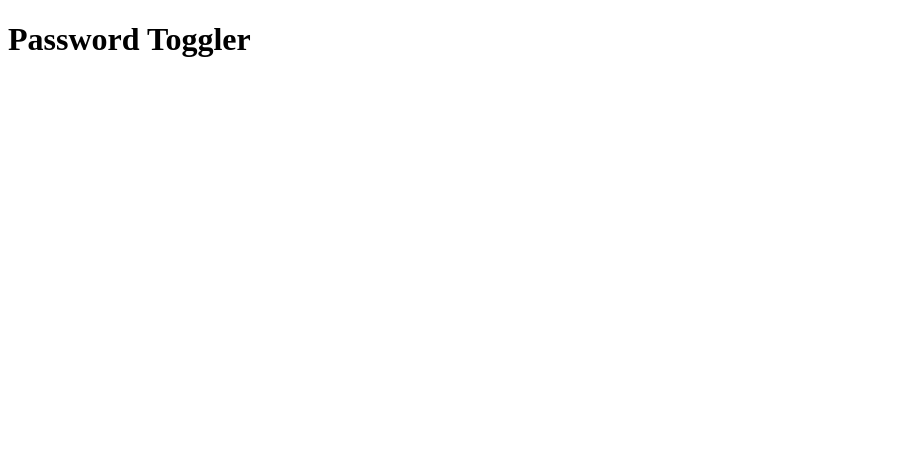
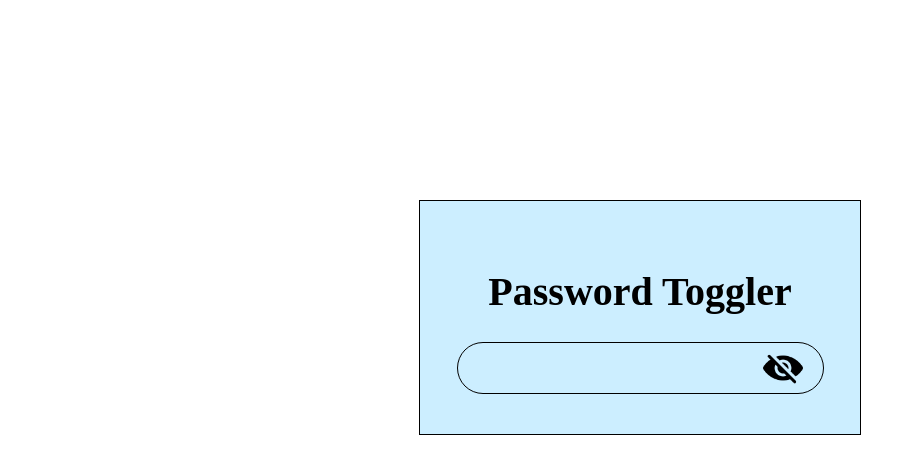
Before and after one commit to pranalipekhale13/Password-Toggler, a plain HTML site: page index.html in a window 1280 px wide. Shown: the whole page, without its empty margins (0-916 px from the left). Drawn offline with Linux system fonts and the light colour scheme.

Commit message:
added css style

```diff
--- a/index.html
+++ b/index.html
@@ -3,9 +3,56 @@
 <head>
     <meta charset="UTF-8">
     <meta name="viewport" content="width=device-width, initial-scale=1.0">
-    <title>Password Toggler</title>
+    <title>Password show/hide</title>
+    <style>
+        .icon-toggle-password{
+            height: 40px;
+            cursor: pointer;
+        }
+        .input-password{
+            padding: 5px 10px;
+            font-size: 20px;
+            border: none;
+            background-color: #cceeff;
+        }
+        .input-password:focus{
+            outline: none;
+        }
+         .input-password-container{
+            border: 1px solid black;
+            width: fit-content;
+            display: flex;
+            align-items: center;
+            padding: 5px 20px;
+            border-radius: 50px;
+            margin: auto;
+        }
+        .heading{
+            text-align: center;
+            font-size: 40px;
+        }
+        .container{
+            display: block;
+            flex-direction: column;
+            align-items: center;
+            width: 400px;
+            margin: 0 auto;
+            margin-top: 200px;
+            padding: 40px 20px;
+            display: flex;
+            border: 1px solid black;
+            background-color: #cceeff;
+        }
+
+        </style>
 </head>
 <body>
-    <h1>Password Toggler</h1>
+    <div class="container">
+      <h1 class="heading">Password Toggler</h1>
+    <div class="input-password-container">
+        <input type="password" class="input-password" id="input-password">
+        <img src="hidden.png" class="icon-toggle-password" id="icon-toggle-password" />
+    </div>
+    </div>
 </body>
 </html>
```
